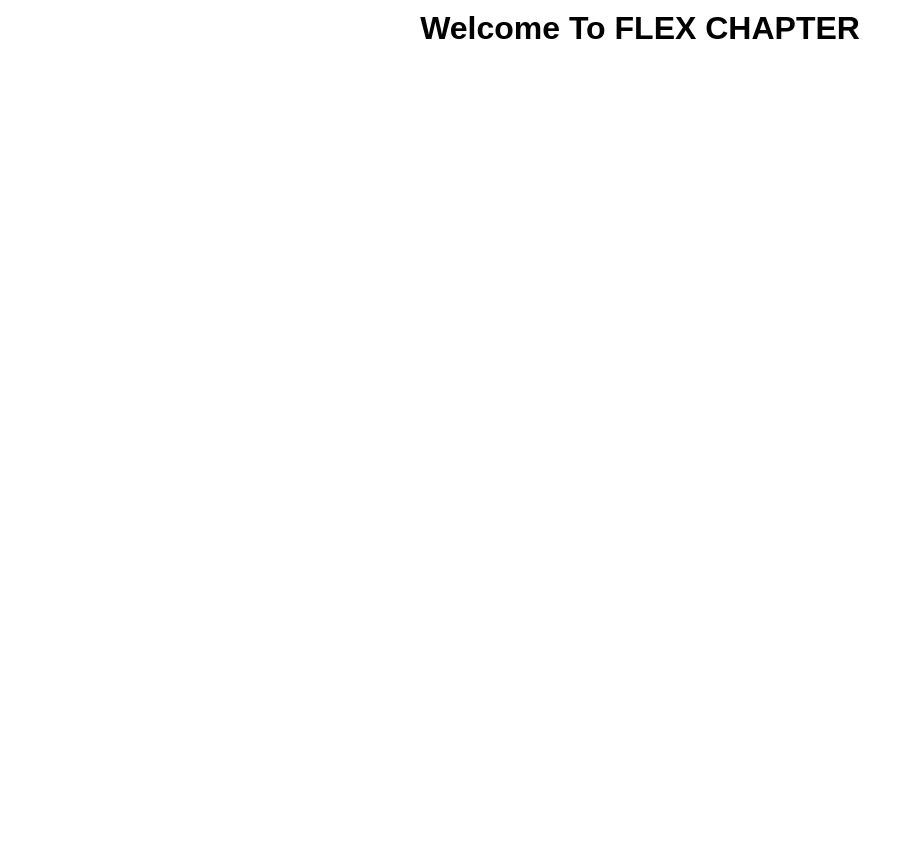
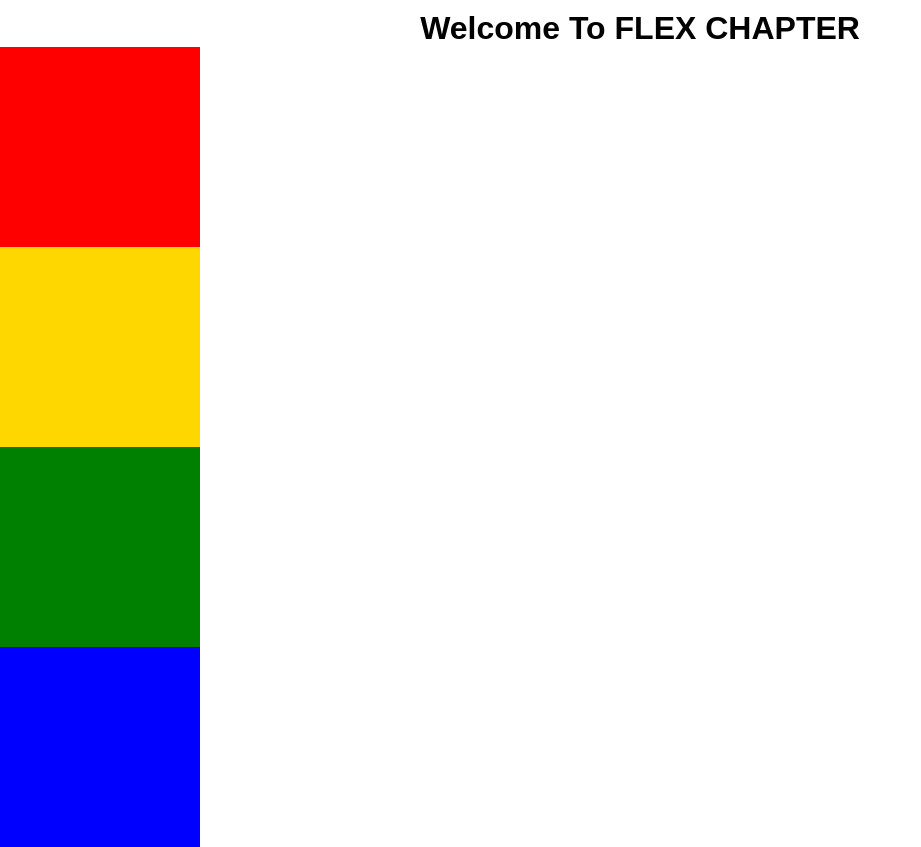
Before and after one commit to SACHITH31/web_dev, a plain HTML site: page frontend/02_css/04_flex/index.html in a window 1280 px wide. Shown: the whole page, without its empty margins (0-921 px from the left). Before the commit the page ends 810 px from the top, so only its background shows below. Drawn offline with Linux system fonts and the light colour scheme.

Commit message:
added the basic tempate for the flex lesson

```diff
--- a/frontend/02_css/04_flex/index.html
+++ b/frontend/02_css/04_flex/index.html
@@ -8,5 +8,12 @@
 </head>
 <body>
     <h1>Welcome To FLEX CHAPTER</h1>
+
+    <div class="parent">
+        <div id="child1"></div>
+        <div id="child2"></div>
+        <div id="child3"></div>
+        <div id="child4"></div>
+    </div>
 </body>
 </html>
--- a/frontend/02_css/04_flex/style.css
+++ b/frontend/02_css/04_flex/style.css
@@ -15,3 +15,21 @@ h1 {
     margin-top: 10px;
     font-family: Arial, Helvetica, sans-serif;
 }
+
+#child1, #child2, #child3, #child4 {
+    height: 200px;
+    width: 200px;
+}
+
+#child1 {
+    background-color: red;
+}
+#child2 {
+    background-color: gold;
+}
+#child3 {
+    background-color: green;
+}
+#child4 {
+    background-color: blue;
+}
```
